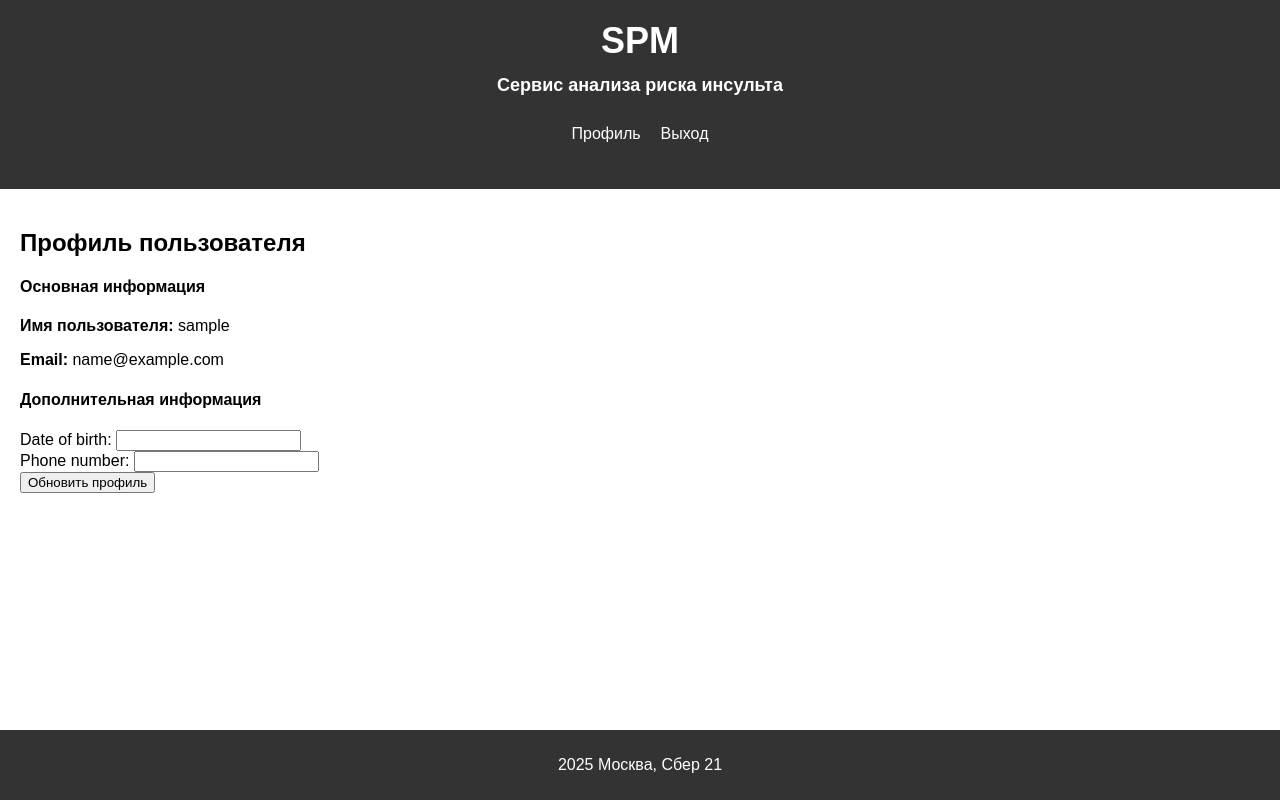
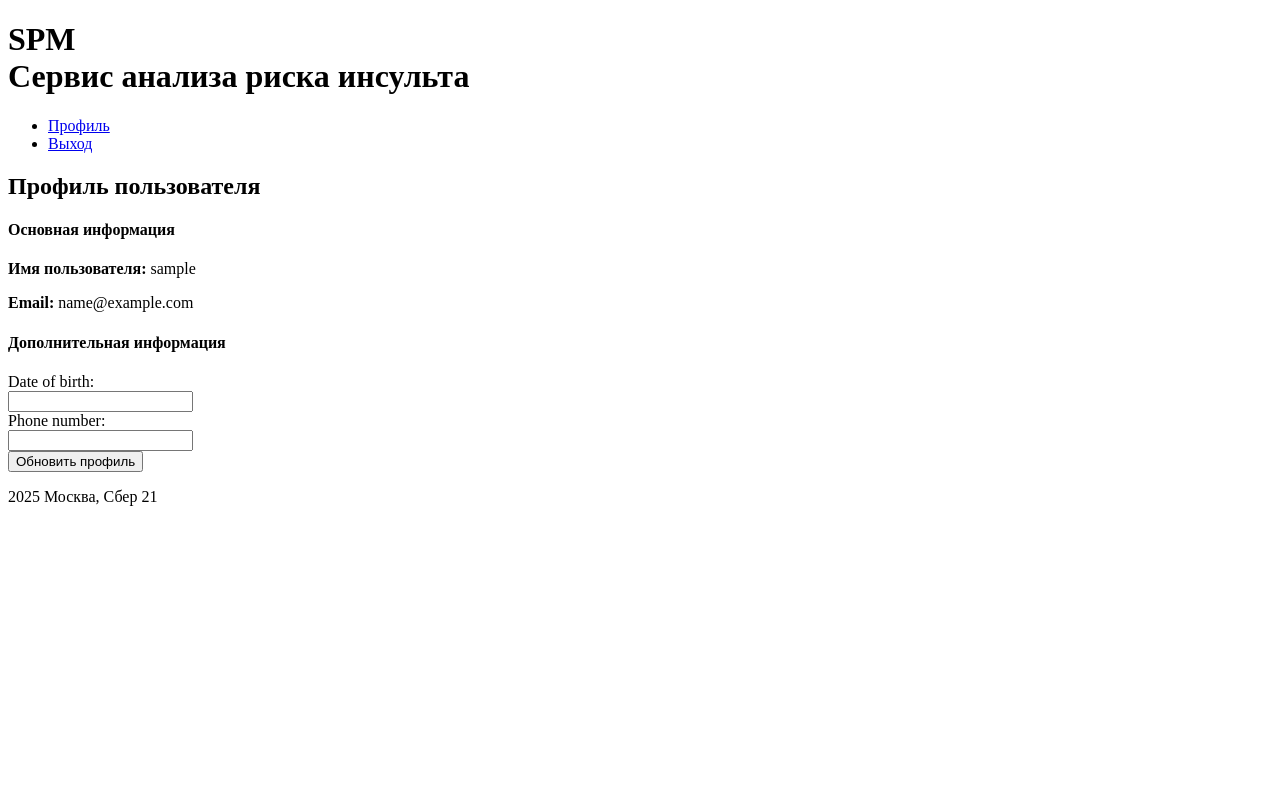
Before and after one commit to pipusk2006/SPM_repository, a Django app: page /accounts/profile/ in a window 1280 px wide. Run offline with Django 5.2, Linux system fonts and the light colour scheme; the visitor is signed in with stand-in values (Sample User, id 1).

Commit message:
саша напортачил

```diff
--- a/accounts/templates/accounts/profile.html
+++ b/accounts/templates/accounts/profile.html
@@ -6,7 +6,7 @@
         <div class="col-md-8">
             <div class="card">
                 <div class="card-header">
-                    <h2 class="text-center">Профиль пользователя</h2>
+                    <h2>Профиль пользователя</h2>
                 </div>
                 <div class="card-body">
                     <div class="row">
@@ -21,17 +21,17 @@
                                 {% csrf_token %}
                                 {% for field in profile_form %}
                                     <div class="form-group">
-                                        {{ field.label_tag }}
-                                        {{ field }}
+                                        {{ field.label_tag }}<br>
+                                        {{ field }}<br>
                                         {% if field.help_text %}
                                             <small class="form-text text-muted">{{ field.help_text }}</small>
                                         {% endif %}
                                         {% for error in field.errors %}
-                                            <div class="alert alert-danger">{{ error }}</div>
+                                            <div class="alert">{{ error }}</div>
                                         {% endfor %}
                                     </div>
                                 {% endfor %}
-                                <button type="submit" class="btn btn-primary">Обновить профиль</button>
+                                <button type="submit" class="custom-btn">Обновить профиль</button>
                             </form>
                         </div>
                     </div>
--- a/accounts/templates/base.html
+++ b/accounts/templates/base.html
@@ -4,61 +4,7 @@
         <meta charset="UTF-8">
         <meta name="viewport" content="width=device-width, initial-scale=1.0">
         <title>Анализ риска инсульта</title>
-        <style>
-            body {
-                margin: 0;
-                font-family: Arial, Helvetica, sans-serif;
-                min-height: 100vh;
-                display: flex;
-                flex-direction: column;
-            }
-            header {
-                background-color: #333333;
-                color: #FFFFFF;
-                text-align: center;
-                padding: 20px 0;
-            }
-            header h1 {
-                margin: 0;
-            }
-            header h1 span:first-child {
-                font-size: 36px;
-            }
-            header h1 span:last-child {
-                font-size: 18px;
-            }
-            nav {
-                padding: 10px 0;
-            }
-            nav ul {
-                list-style: none;
-                padding: 0;
-                display: flex;
-                justify-content: center;
-                gap: 20px;
-            }
-            nav ul li {
-                display: inline;
-            }
-            nav ul li a {
-                color: #FFFFFF;
-                text-decoration: none;
-            }
-            nav ul li a:hover {
-                text-decoration: underline;
-            }
-            main {
-                flex: 1;
-                padding: 20px;
-            }
-            footer {
-                background-color: #333333;
-                color: #FFFFFF;
-                text-align: center;
-                padding: 10px 0;
-                margin-top: auto;
-            }
-        </style>
+        <link rel="stylesheet" href="/static/accounts/style.css">
     </head>
     <body>
         <header>
```
